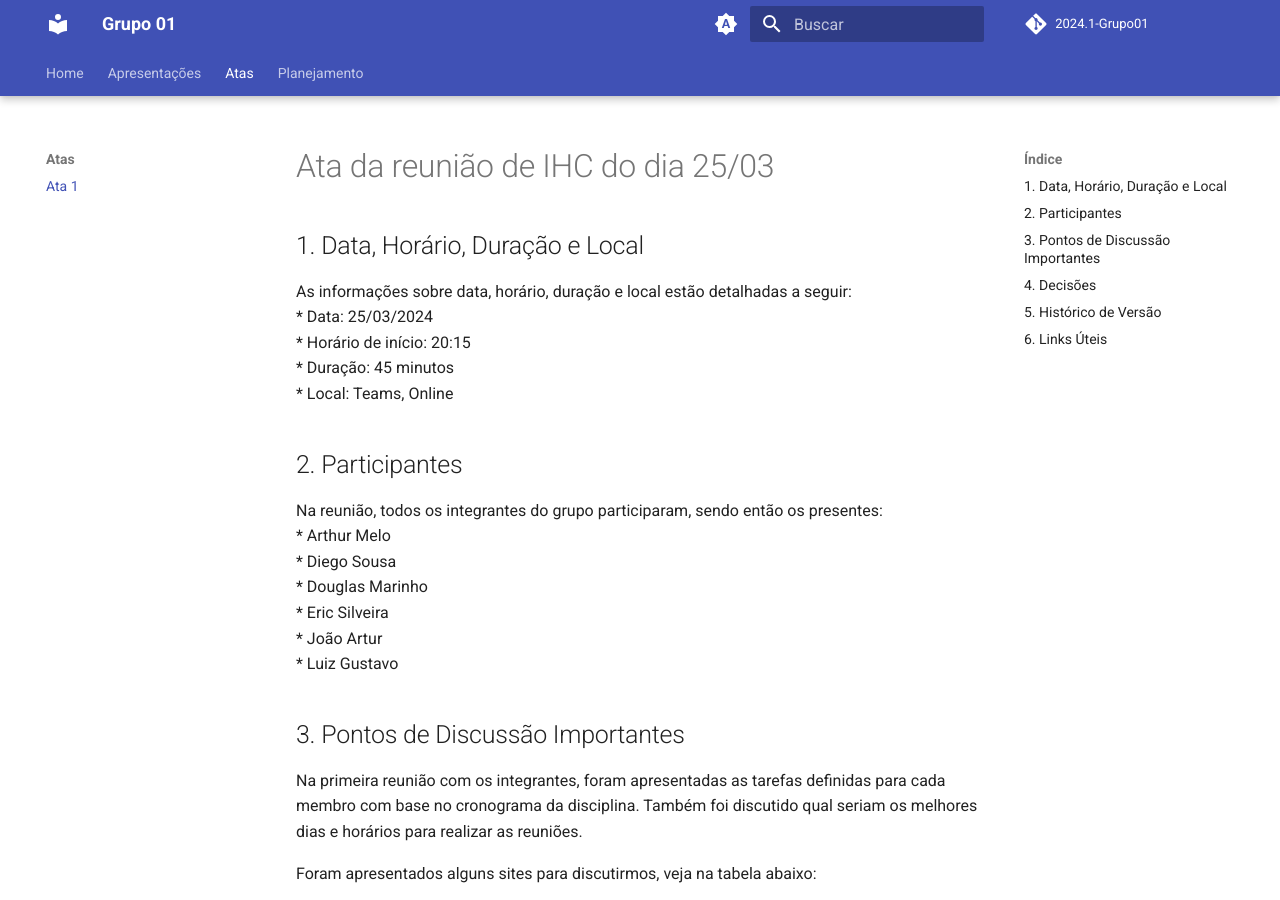
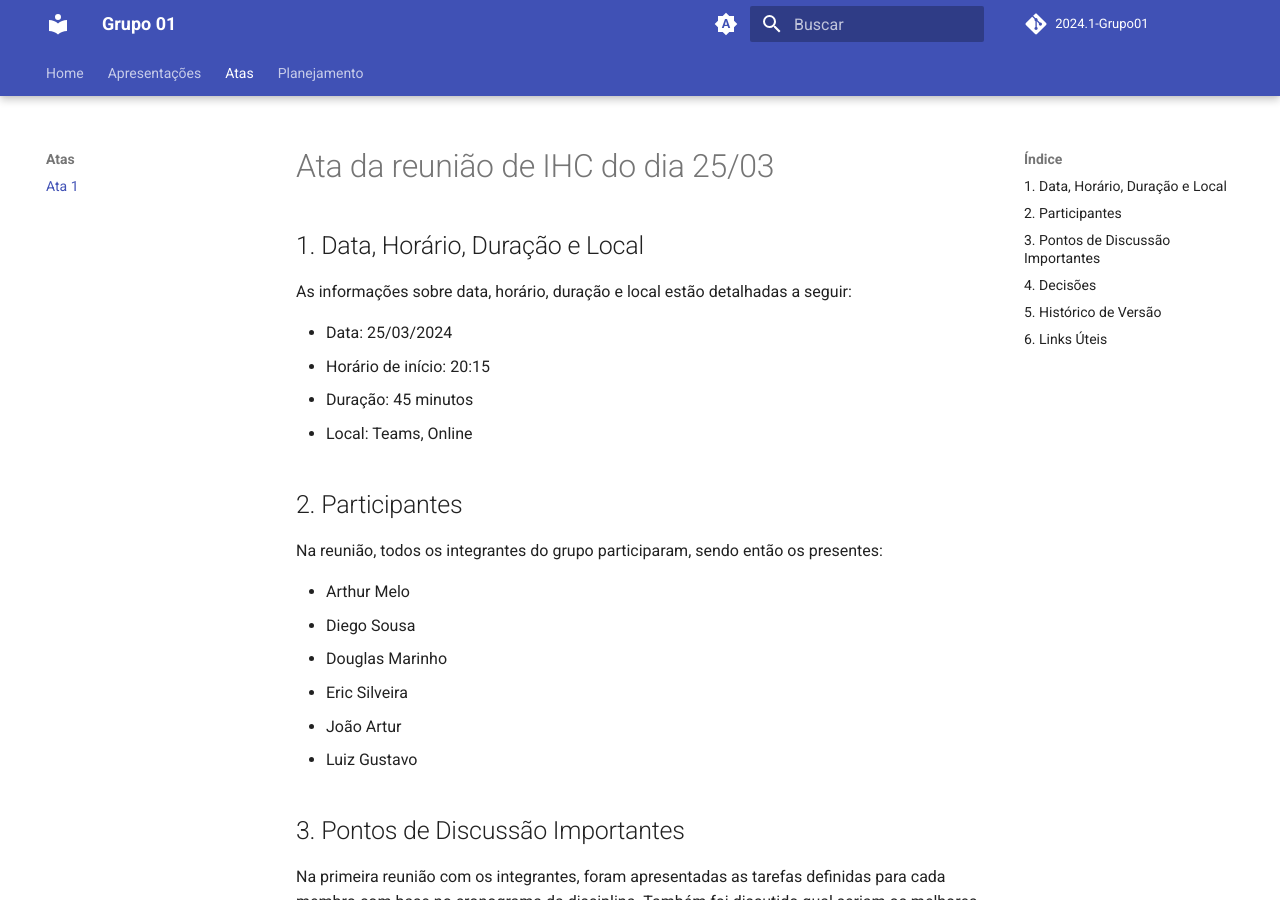
Before and after one commit to LuizGust4vo/2024.1-CD-MOJ-IHC, an MkDocs documentation site: the page built from docs/atas/ata01.md, in a window 1280 px wide and 900 px high. Built offline with MkDocs 1.6.1 and Material for MkDocs 9.7.7, drawn with Linux system fonts in a browser that asks for light colours; comment, search, counter and statistics services are not loaded; the version menu is left out; some of the changed lines change nothing that is shown.

Commit message:
Update ata01.md

```diff
--- a/docs/atas/ata01.md
+++ b/docs/atas/ata01.md
@@ -2,21 +2,23 @@
 
 ## 1. Data, Horário, Duração e Local
 
-As informações sobre data, horário, duração e local estão detalhadas a seguir: </br>
-* Data: 25/03/2024 </br>
-* Horário de início: 20:15 </br>
-* Duração: 45 minutos </br>
-* Local: Teams, Online </br>
+As informações sobre data, horário, duração e local estão detalhadas a seguir:
+
+- Data: 25/03/2024 </br>
+- Horário de início: 20:15 </br>
+- Duração: 45 minutos </br>
+- Local: Teams, Online
 
 ## 2. Participantes
 
-Na reunião, todos os integrantes do grupo participaram, sendo então os presentes: </br>
-* Arthur Melo </br>
-* Diego Sousa </br>
-* Douglas Marinho </br>
-* Eric Silveira </br>
-* João Artur </br>
-* Luiz Gustavo </br>
+Na reunião, todos os integrantes do grupo participaram, sendo então os presentes:
+
+- Arthur Melo </br>
+- Diego Sousa </br>
+- Douglas Marinho </br>
+- Eric Silveira </br>
+- João Artur </br>
+- Luiz Gustavo
 
 ## 3. Pontos de Discussão Importantes
 
```
